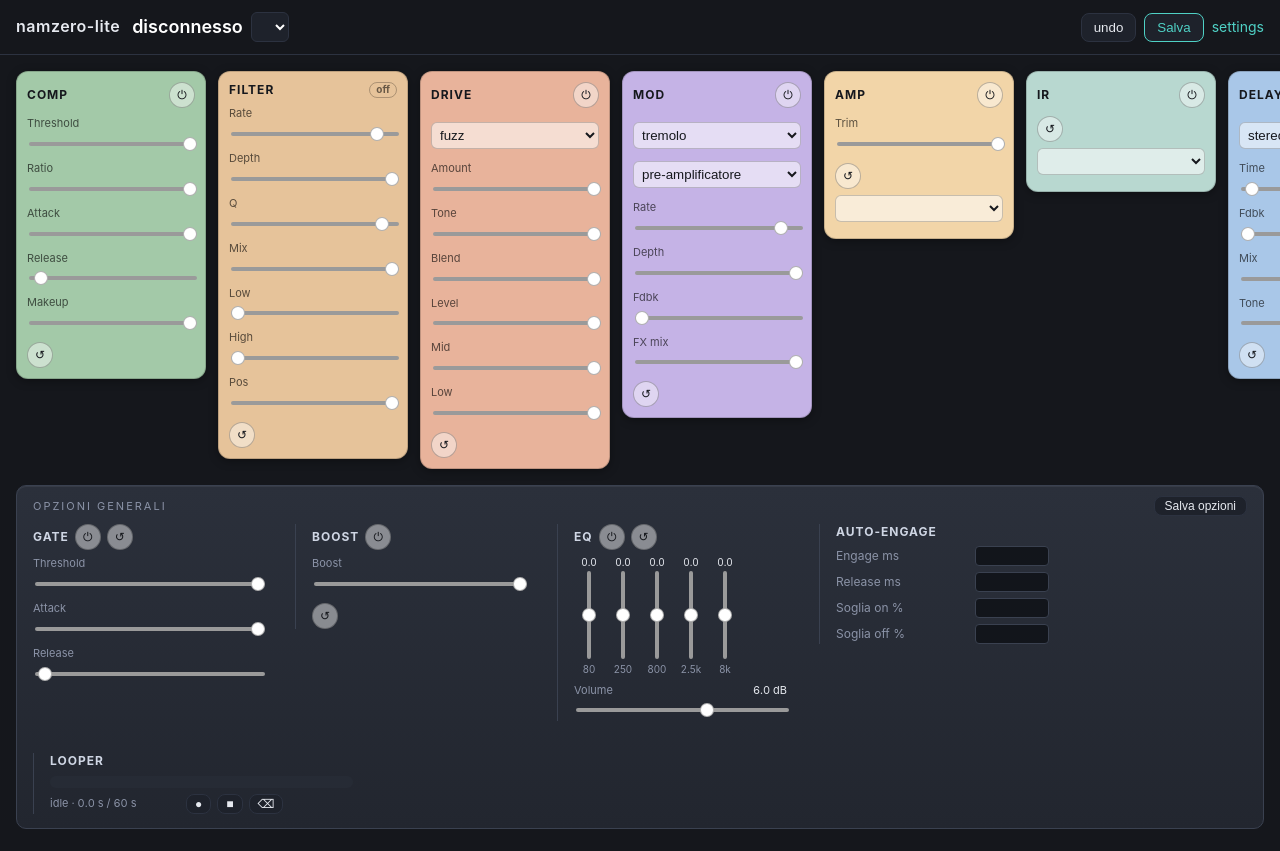
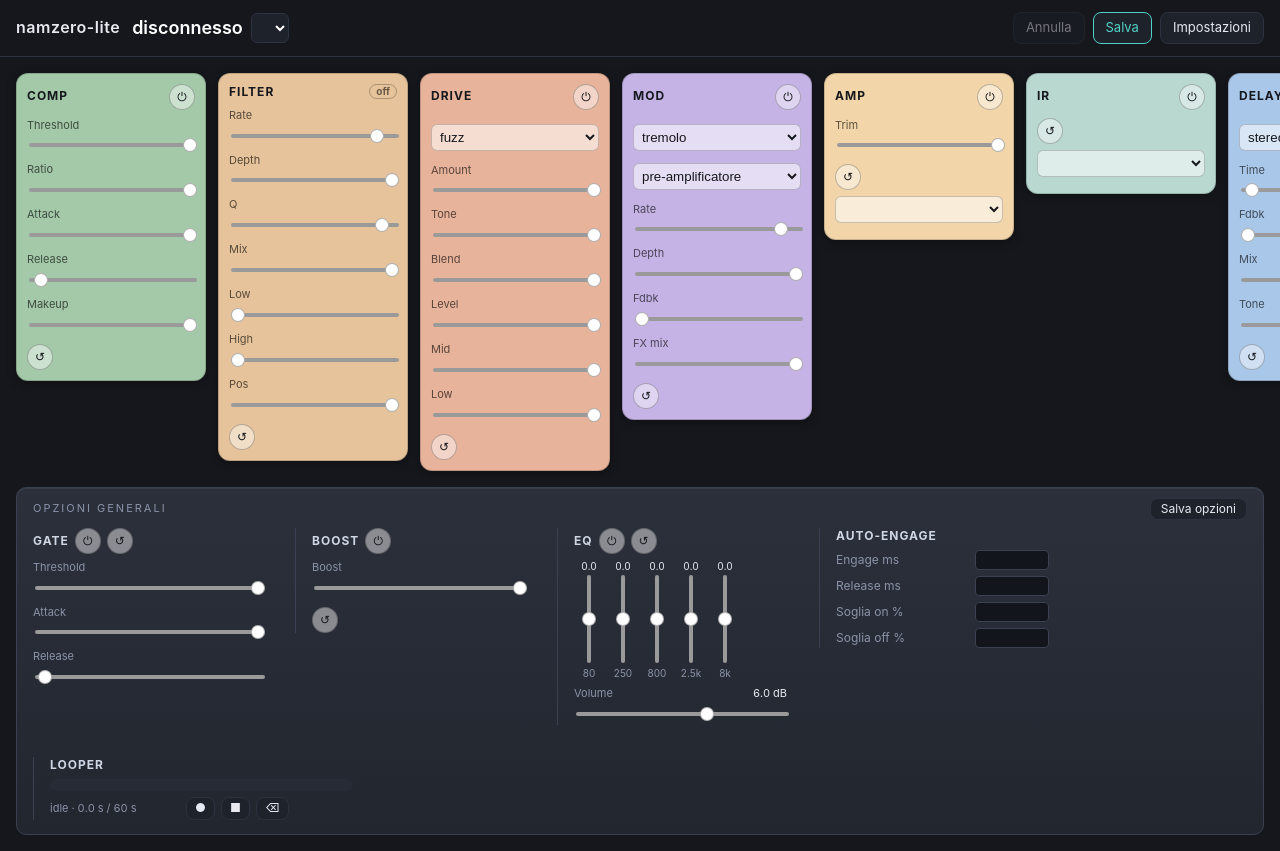
Before and after one commit to raffaeleguidi/namzero-lite, a plain HTML site: page web/index.html in a window 1280 px wide. Drawn offline with Linux system fonts and the light colour scheme; no server answers.

Commit message:
UI: Annulla/Salva/Impostazioni omogenei e in italiano

```diff
--- a/web/index.html
+++ b/web/index.html
@@ -16,7 +16,7 @@ h1 { font-size:16px; margin:0; font-weight:600; letter-spacing:.5px; }
 #status { color:var(--dim); font-size:12px; min-width:0; display:flex; align-items:center; gap:8px; font-variant-numeric:tabular-nums; }
 #presetselect { background:var(--card); color:#fff; border:1px solid var(--line); border-radius:6px; padding:3px 8px; font-size:18px; font-weight:600; max-width:320px; min-width:0; cursor:pointer; }
 #actions { display:flex; gap:8px; align-items:center; margin-left:auto; }
-#actions a { color:var(--acc); text-decoration:none; }
+
 #menu { display:none; }
 #spinner { position:fixed; inset:0; background:rgba(8,10,14,.6); display:flex; align-items:center; justify-content:center; z-index:50; backdrop-filter:blur(2px); }
 #spinner.hidden { display:none; }
@@ -84,10 +84,11 @@ main { display:flex; gap:12px; padding:16px; overflow-x:auto; min-width:0; max-w
 #files section { background:var(--card); border:1px solid var(--line); border-radius:12px; padding:10px 12px; min-width:240px; }
 #files h3 { font-size:12px; text-transform:uppercase; color:var(--dim); margin:0 0 6px; }
 #files code { color:var(--acc); font-size:12px; }
-button.act { background:var(--card); color:var(--txt); border:1px solid var(--line); border-radius:8px; padding:6px 12px; cursor:pointer; }
-button.act.primary { border-color:var(--acc); color:var(--acc); }
-button.act.saved { background:var(--acc); border-color:var(--acc); color:#16181d; }
-button.act.err { background:#b00020; border-color:#b00020; color:#fff; }
+.act { display:inline-flex; align-items:center; justify-content:center; background:var(--card); color:var(--txt); border:1px solid var(--line); border-radius:8px; padding:6px 12px; cursor:pointer; text-decoration:none; font:inherit; font-size:13px; }
+.act:disabled { opacity:.45; cursor:default; }
+.act.primary { border-color:var(--acc); color:var(--acc); }
+.act.saved { background:var(--acc); border-color:var(--acc); color:#16181d; }
+.act.err { background:#b00020; border-color:#b00020; color:#fff; }
 /* Progressiva: sotto i 720 px l'header resta su una riga (titolo, [slot] +
    combo, hamburger) e undo/Salva/settings passano nel menu. Il resto del layout
    si impila e i pedali restano scrollabili dentro main, mai la pagina. */
@@ -138,9 +139,9 @@ button.act.err { background:#b00020; border-color:#b00020; color:#fff; }
   <span id="status"><span id="statustext">…</span><select id="presetselect" title="preset" aria-label="preset"></select></span>
   <button class="act" id="menu" type="button" aria-label="menu" aria-expanded="false" aria-controls="actions">☰</button>
   <div id="actions">
-    <button class="act" id="undo" disabled title="annulla ultima modifica">undo</button>
+    <button class="act" id="undo" disabled title="annulla ultima modifica">Annulla</button>
     <button class="act primary" id="save">Salva</button>
-    <a href="settings.html">settings</a>
+    <a class="act" href="settings.html">Impostazioni</a>
   </div>
 </header>
 <main id="board"></main>
```
Also changed, not shown: web/settings.html (+2 -2 lines), web/t3k.html (+1 -1 lines), final_360_menu.png (added), final_390.png (added).
